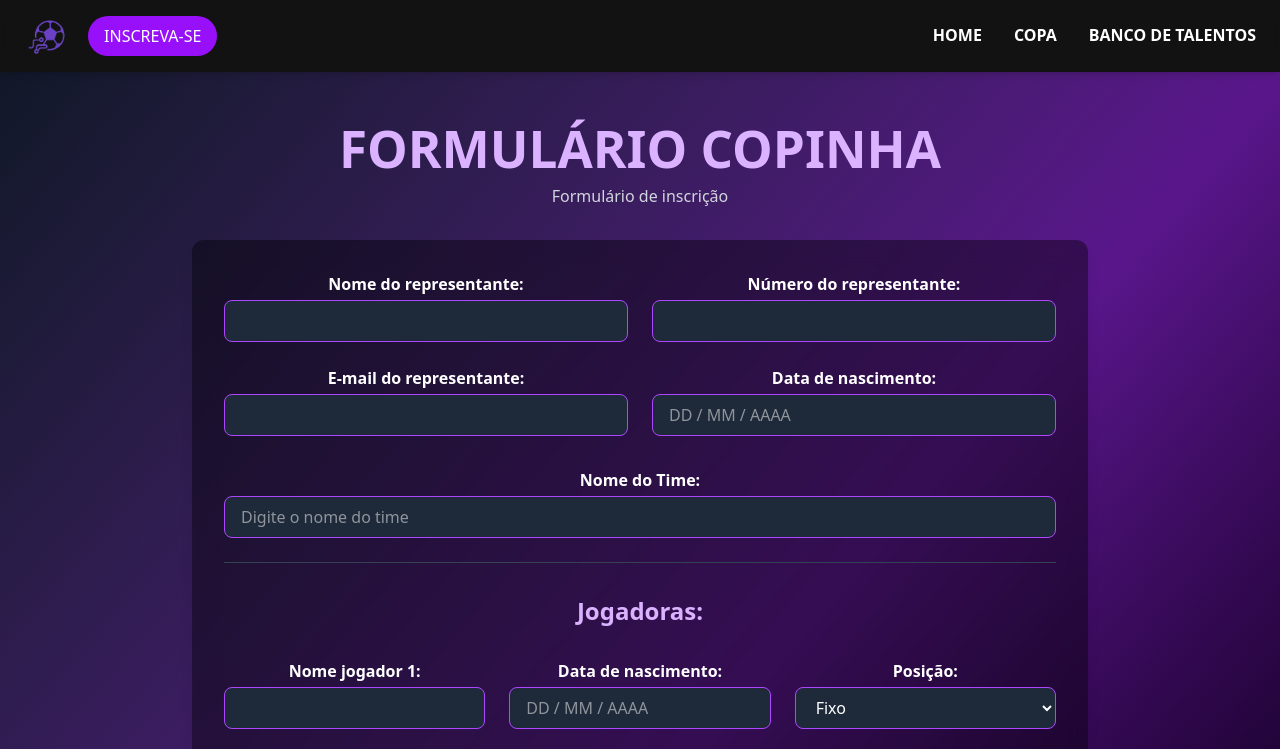
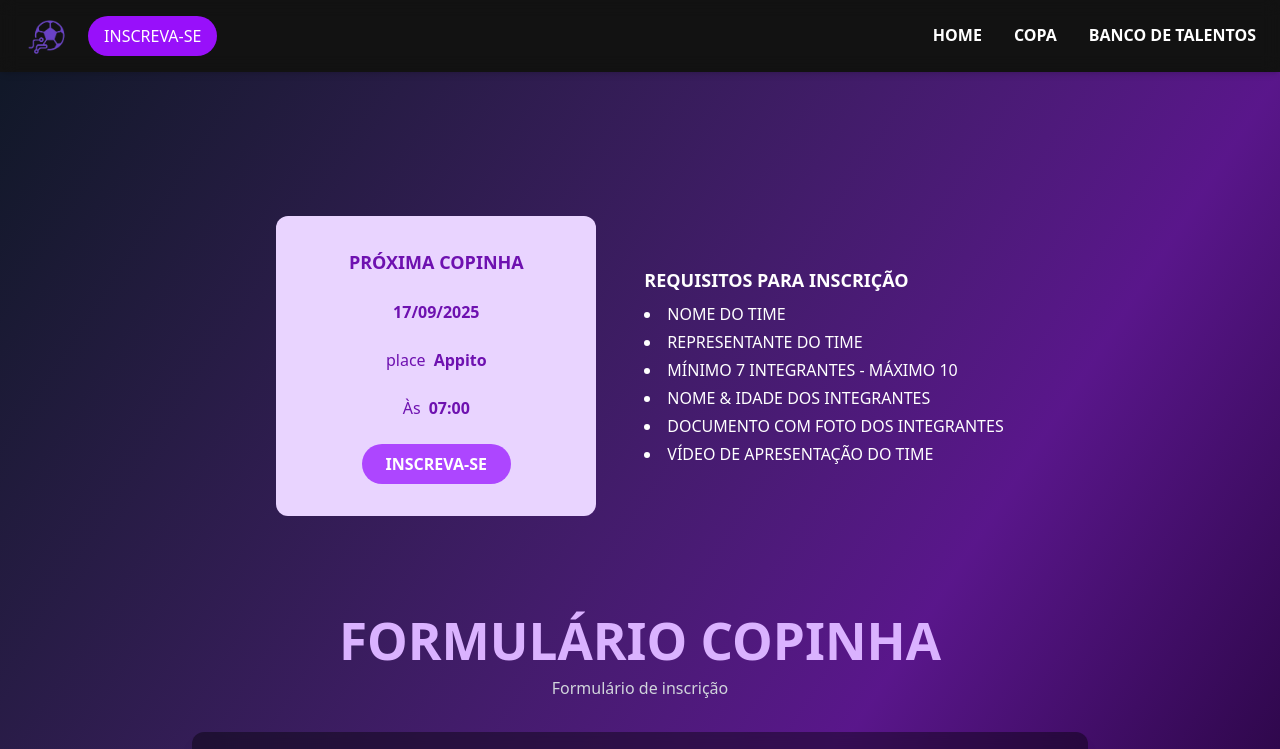
Before and after one commit to Goal-Breakers/GoalBreakers-LandingPage, a React (Vite) app in the folder goalbreakers-web/: page /copinha in a window 1280 px wide. Shown: the top 749 px of the page. Built offline with nearby package versions, Linux system fonts and the light colour scheme.

Commit message:
feat(copinhaCard) add copinhaCard component

```diff
--- /dev/null
+++ b/goalbreakers-web/src/components/CopinhaCard.jsx
@@ -0,0 +1,45 @@
+import React from "react";
+
+export default function CopinhaCard() {
+  return (
+    <div className="py-24 flex flex-col items-center justify-center text-white">
+      <div className="flex flex-col md:flex-row items-start md:items-center gap-12">
+        {/* Card do evento */}
+        <div className="bg-purple-200 text-purple-800 rounded-xl p-8 w-80 flex flex-col items-center space-y-6">
+          <h2 className="text-center font-bold text-lg">PRÓXIMA COPINHA</h2>
+          <p className="text-center font-semibold">17/09/2025</p>
+
+          <div className="flex items-center gap-2">
+            <span className="material-icons">place</span>
+            <p className="font-semibold">Appito</p>
+          </div>
+
+          <div className="flex items-center gap-2">
+            <span className="material-icons">Às</span>
+            <p className="font-semibold">07:00</p>
+          </div>
+
+          <a
+            href="#formularioCopinha"
+            className="bg-purple-500 hover:bg-purple-600 px-6 py-2 rounded-full font-semibold transition text-white"
+          >
+            INSCREVA-SE
+          </a>
+        </div>
+
+        {/* Requisitos */}
+        <div className="text-left flex flex-col text-white space-y-2 max-w-md">
+          <h3 className="font-bold text-lg mb-2">REQUISITOS PARA INSCRIÇÃO</h3>
+          <ul className="list-disc list-inside space-y-1">
+            <li>NOME DO TIME</li>
+            <li>REPRESENTANTE DO TIME</li>
+            <li>MÍNIMO 7 INTEGRANTES - MÁXIMO 10</li>
+            <li>NOME & IDADE DOS INTEGRANTES</li>
+            <li>DOCUMENTO COM FOTO DOS INTEGRANTES</li>
+            <li>VÍDEO DE APRESENTAÇÃO DO TIME</li>
+          </ul>
+        </div>
+      </div>
+    </div>
+  );
+}
--- a/goalbreakers-web/src/pages/Copinha.jsx
+++ b/goalbreakers-web/src/pages/Copinha.jsx
@@ -1,4 +1,5 @@
 import { useState } from "react";
+import CopinhaCard from "../components/CopinhaCard";
 
 export default function FormularioCopinha() {
   const [times, setTimes] = useState(() => {
@@ -88,11 +89,15 @@ export default function FormularioCopinha() {
   };
 
   return (
+    <>
       <div className="min-h-screen bg-gradient-to-br from-gray-900 via-purple-900 to-black flex flex-col items-center px-6 py-12 text-white">
-      <h1 className="text-4xl font-extrabold text-purple-300 mb-2 uppercase text-center">
+      <CopinhaCard />
+        <h1 className="text-4xl font-extrabold text-purple-300 mb-2 uppercase text-center"           id="formularioCopinha">
           Formulário Copinha
         </h1>
-      <p className="text-gray-300 mb-8 text-center">Formulário de inscrição</p>
+        <p className="text-gray-300 mb-8 text-center">
+          Formulário de inscrição
+        </p>
 
         <form
           onSubmit={handleSubmit}
@@ -141,7 +146,10 @@ export default function FormularioCopinha() {
           {/* Jogadoras */}
           <h2 className="text-2xl font-bold text-purple-300">Jogadoras:</h2>
           {jogadores.map((j, index) => (
-          <div key={index} className="grid md:grid-cols-3 gap-6 items-end mb-4">
+            <div
+              key={index}
+              className="grid md:grid-cols-3 gap-6 items-end mb-4"
+            >
               <div className="flex flex-col">
                 <label className="mb-1 font-semibold">
                   Nome jogador {index + 1}:
@@ -156,7 +164,9 @@ export default function FormularioCopinha() {
                 />
               </div>
               <div className="flex flex-col">
-              <label className="mb-1 font-semibold">Data de nascimento:</label>
+                <label className="mb-1 font-semibold">
+                  Data de nascimento:
+                </label>
                 <input
                   type="text"
                   placeholder="DD / MM / AAAA"
@@ -225,5 +235,6 @@ export default function FormularioCopinha() {
           ))}
         </ul>
       </div>
+    </>
   );
 }
```
Lines whose indentation alone changed are shown as unchanged.
